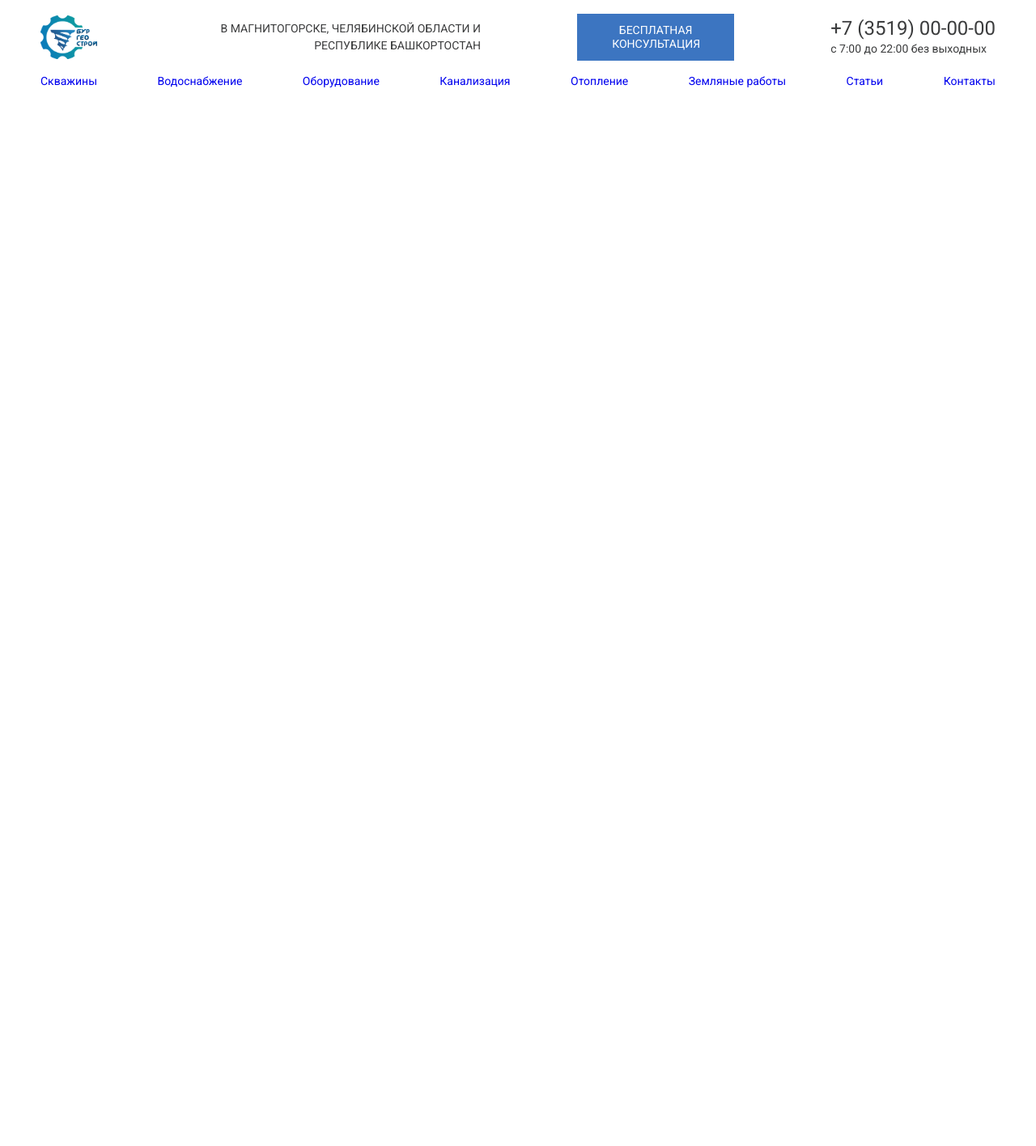
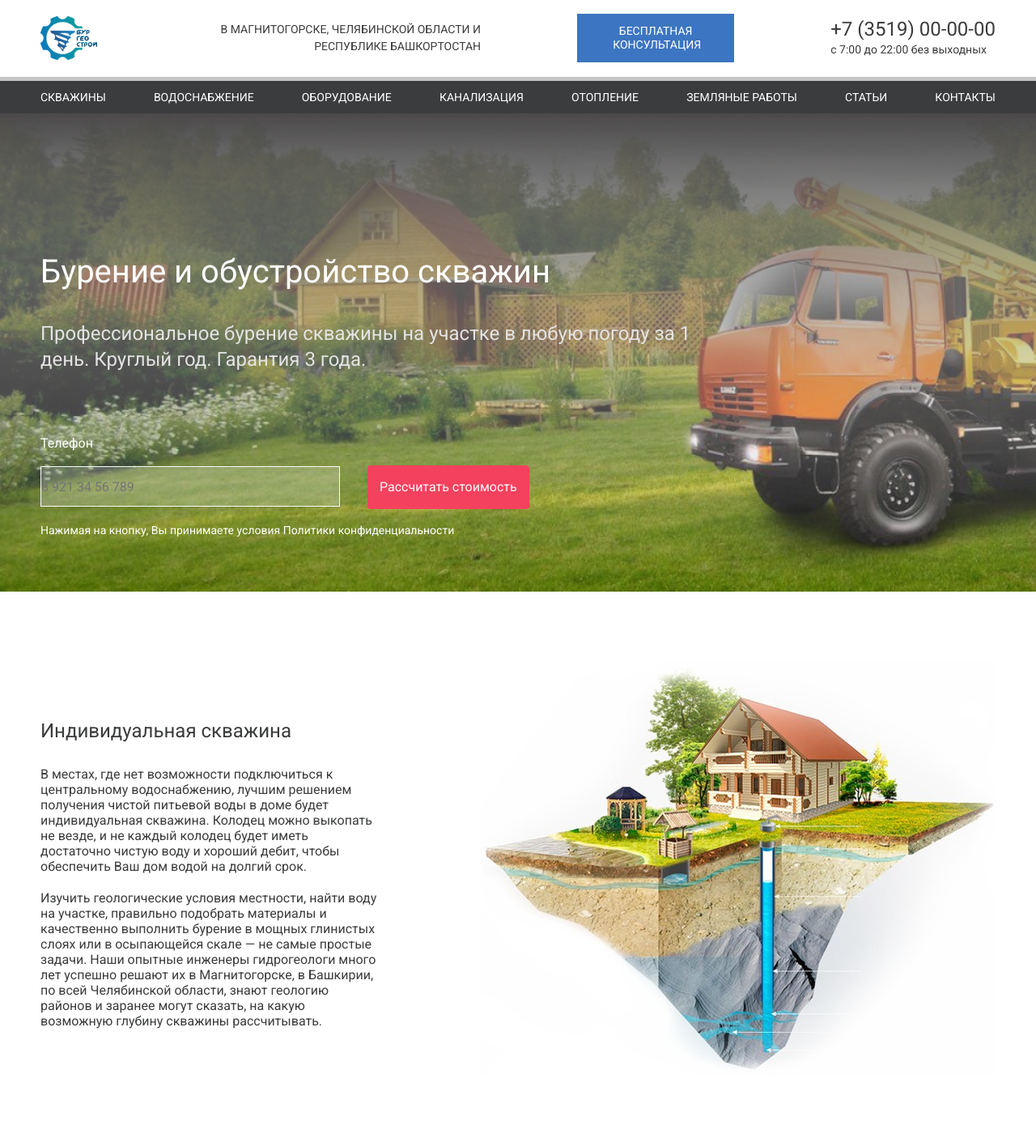
Before and after one commit to Royal-Aver/-, a plain HTML site: page index.html in a window 1280 px wide. Shown: the whole page at 81% size. Before the commit the page ends 800 px from the top, so only its background shows below. Drawn offline with Linux system fonts and the light colour scheme.

Commit message:
individual

```diff
--- a/index.html
+++ b/index.html
@@ -26,7 +26,9 @@
 					</div>
 				</div>
 			</div>
-			<div class="header__bottom">
+		</div>
+		<div class="header__bottom">
+			<div class="container">
 				<nav class="header__bottom-menu">
 					<ul class="header__bottom-list">
 						<li class="list__item"><a href="#" class="list__link">Скважины</a></li>
@@ -42,6 +44,39 @@
 			</div>
 		</div>
 	</header>
+	<main>
+		<section class="top">
+			<div class="container">
+				<h1 class="top__title">Бурение и обустройство скважин</h1>
+				<p class="top__text">Профессиональное бурение скважины на участке в любую погоду за 1 день. Круглый год.
+					Гарантия 3 года.</p>
+				<form class="top__form" action="">
+					<p class="top__form-text">Телефон</p>
+					<input class="top__form-phone" type="phone" placeholder="8 921 34 56 789">
+					<button class="top__form-cost">Рассчитать стоимость</button>
+					<p class="top__form-confidentiality">Нажимая на кнопку, Вы принимаете условия Политики конфиденциальности
+					</p>
+				</form>
+			</div>
+		</section>
+		<section class="individual">
+			<div class="container">
+				<div class="individual__inner">
+					<h2 class="individual__title">Индивидуальная скважина</h2>
+					<p class="individual__text">В местах, где нет возможности подключиться к центральному водоснабжению,
+						лучшим решением получения чистой питьевой воды в доме будет индивидуальная скважина. Колодец можно
+						выкопать не везде, и не каждый колодец будет иметь достаточно чистую воду и хороший дебит, чтобы
+						обеспечить Ваш дом водой на долгий срок.</p>
+					<p class="individual__text">Изучить геологические условия местности, найти воду на участке, правильно
+						подобрать материалы и качественно выполнить бурение в мощных глинистых слоях или в осыпающейся скале —
+						не самые простые
+						задачи. Наши опытные инженеры гидрогеологи много лет успешно решают их в Магнитогорске, в Башкирии, по
+						всей Челябинской области, знают геологию районов и заранее могут сказать, на какую возможную глубину
+						скважины рассчитывать.</p>
+				</div>
+			</div>
+		</section>
+	</main>
 </body>
 
 </html>
--- a/style/_header.scss
+++ b/style/_header.scss
@@ -35,8 +35,13 @@
 	color: #FFF;
 	background: #3C75C1;
 	padding: 12px 43px;
+	border: 1px solid transparent;
+	transition: all .5s;
 }
-.header__top-phone {
+.header__top-btn:hover {
+	background: #FFF;
+	color: #3C75C1;
+	border: 1px solid #3C75C1;
 }
 .phone__link {
 	font-size: 24px;
@@ -47,9 +52,18 @@
 	line-height: 21px;
 }
 .header__bottom {
-
+	background: #3B3C3D;
+	padding: 17px 0 11px;
+	position: relative;
 }
-.header__bottom-menu {
+.header__bottom::before {
+	content: "";
+	position: absolute;
+	width: 100%;
+	height: 5px;
+	background: #C4C4C4;
+	top: 0;
+	z-index: 1;
 }
 .header__bottom-list {
 	display: flex;
@@ -57,6 +71,18 @@
 	align-items: center;
 }
 .list__item {
+	font-size: 14px;
+	line-height: 17px;
+	text-transform: uppercase;
 }
 .list__link {
+	color: #FFF;
+	position: relative;
+	transition: all .5s;
 }
+.list__link:hover {
+	border-top: 5px solid #C9853C;
+	padding-top: 11px;
+	z-index: 2;
+	color: #C9853C;
+}
--- /dev/null
+++ b/style/_individual.scss
@@ -0,0 +1,20 @@
+.individual {
+	color: #3B3C3D;
+}
+.individual__inner {
+	background-image: url(../images/indiv-bg.png);
+	background-repeat: no-repeat;
+	background-position: right;
+	padding: 158px 0 125px;
+}
+.individual__title {
+	font-size: 24px;
+	line-height: 29px;
+	margin-bottom: 29px;
+}
+.individual__text {
+	font-size: 16px;
+	line-height: 19px;
+	max-width: 420px;
+	margin-bottom: 20px;
+}
--- /dev/null
+++ b/style/_top.scss
@@ -0,0 +1,52 @@
+.top {
+	background-image: url(../images/top-bg.jpg);
+	background-size: cover;
+	background-repeat: no-repeat;
+	padding: 144px 0 66px;
+}
+.top__title {
+	font-size: 40px;
+	line-height: 50px;
+	color: #FFF;
+	margin-bottom: 35px;
+}
+.top__text {
+	font-size: 24px;
+	line-height: 32px;
+	color: #E4E3E3;
+	margin-bottom: 75px;
+	max-width: 820px;
+}
+.top__form-text {
+	line-height: 25px;
+	color: #FFF;
+	margin-bottom: 15px;
+}
+.top__form-phone {
+	width: 370px;
+	height: 50px;
+	color: #FBFBFB;
+	background: rgba(255, 255, 255, 0.2);
+	border: 1px solid #FBFBFB;
+	margin-right: 30px;
+}
+.top__form-cost {
+	line-height: 52px;
+	color: #FBFBFB;
+	padding: 0 14px;
+	background: #F4415E;
+	border-radius: 4px;
+	margin-bottom: 17px;
+	border: 1px solid transparent;
+	transition: all .5s;
+}
+.top__form-cost:hover {
+	background: rgba(251,251,251, .6);
+	color: #F4415E;
+	border: 1px solid #F4415E;
+}
+.top__form-confidentiality {
+	font-size: 14px;
+	line-height: 19px;
+	color: #FFF;
+}
--- a/style/style.scss
+++ b/style/style.scss
@@ -14,3 +14,5 @@ img{vertical-align: top;}
 h1,h2,h3,h4,h5,h6{font-size: inherit;font-weight: inherit;}
 
 @import "_header";
+@import "_top";
+@import "_individual";
```
Also changed, not shown: css/style.css, images/indiv-bg.png (added), images/top-bg.jpg (added).
